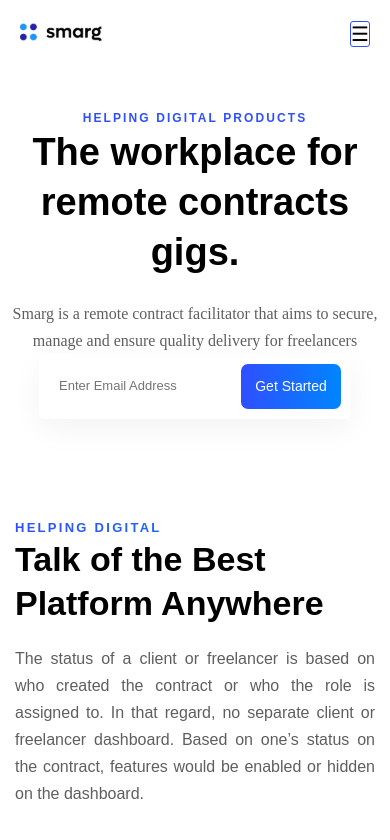
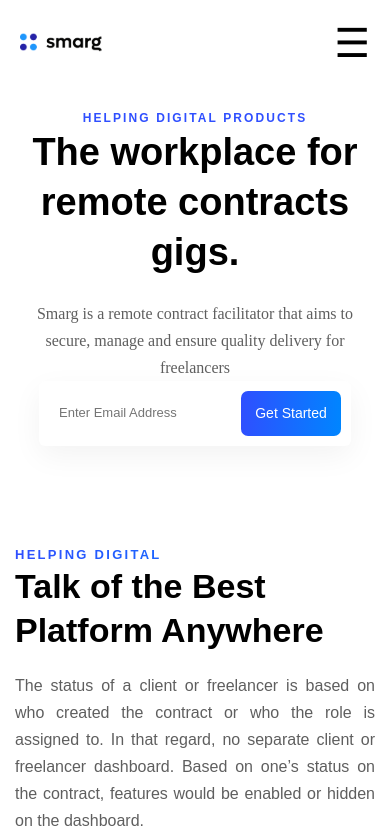
Before and after one commit to kennyjosef/smarg, a React (Create React App) app: page / in a window 390 px wide. Shown: the top 840 px of the page. Built offline with nearby package versions, Linux system fonts and the light colour scheme.

Commit message:
worked on responsiveness

```diff
--- a/src/Components/Cards/Cards.module.css
+++ b/src/Components/Cards/Cards.module.css
@@ -32,5 +32,5 @@
 @media screen and (max-width:768px) {
     .card{
         margin-top: 15px;
-    }
+     }
 }
--- a/src/Components/Hero/Hero.css
+++ b/src/Components/Hero/Hero.css
@@ -49,5 +49,7 @@
     }
     .last{
         width: 100%;
+        padding-left:15px ;
+        padding-right:15px ;
     }
 }
--- a/src/Components/Navbar/Navbar.css
+++ b/src/Components/Navbar/Navbar.css
@@ -99,9 +99,8 @@
     }
     .hamburger{
         display: block;
-        font-size: 20px;
+        font-size: 40px;
         border-radius: 3px;
         cursor: pointer;
-        border: 1px solid #2F4FFF;
     }
 }
```
